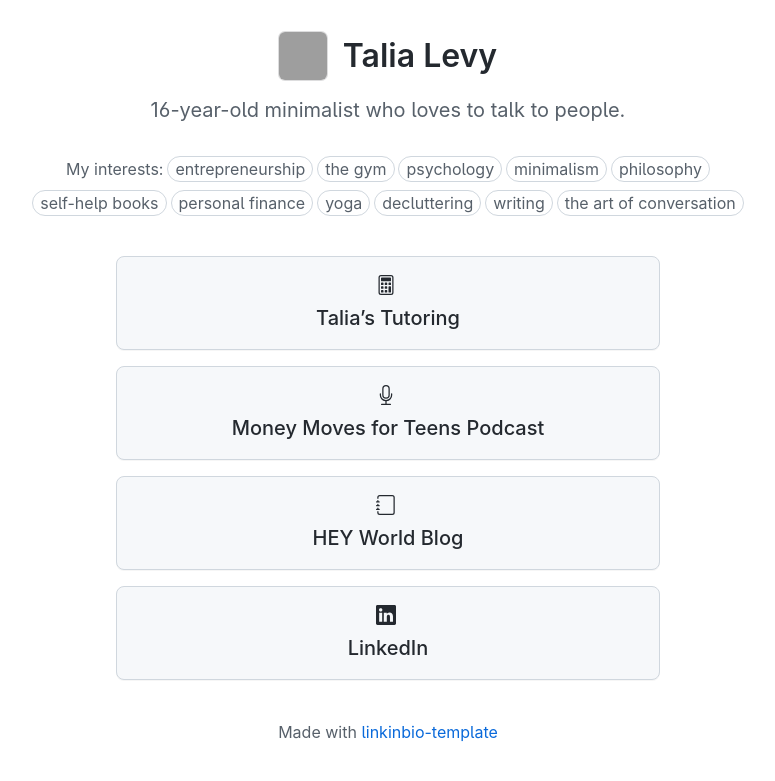
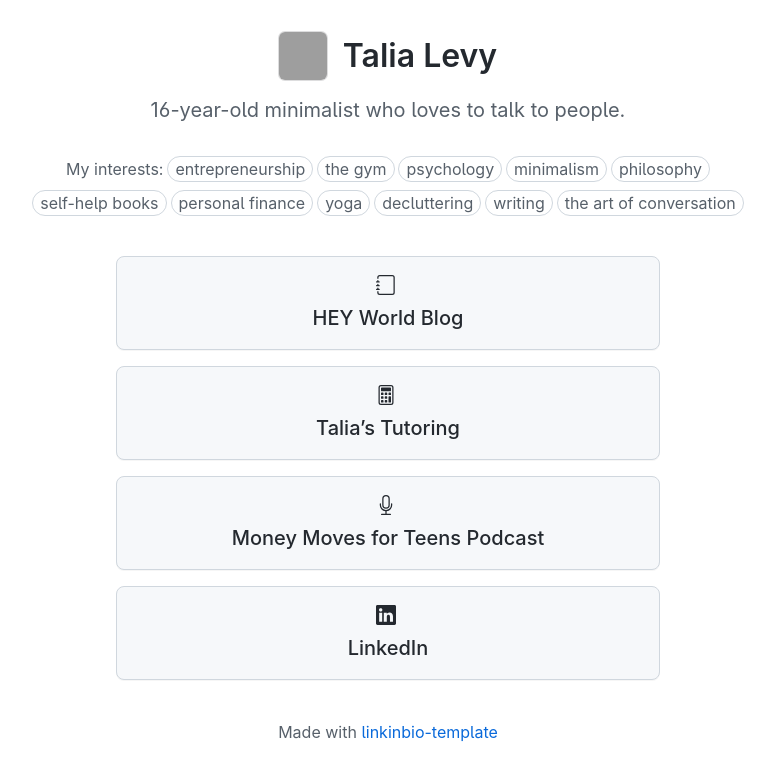
Before and after one commit to tslevy/linkinbio, a Jekyll site: the page built from index.md, in a window 1280 px wide. Shown: the top 781 px of the page, without its empty margins (252-1027 px from the left). Built offline with Jekyll 4.4.1, drawn with Linux system fonts in a browser that asks for light colours; our own code applies the rules of GitHub Pages for plain Markdown files; part of the change alters nothing that is shown; grey boxes are pictures that could not be loaded.

Commit message:
Update links.yml

```diff
--- a/_data/links.yml
+++ b/_data/links.yml
@@ -1,12 +1,12 @@
+- text: HEY World Blog
+  url: https://world.hey.com/talia
+  icon: journal
 - text: Talia’s Tutoring
   url: https://taliastutoring.com/
   icon: calculator
 - text: Money Moves for Teens Podcast
   url: https://pglevy.github.io/mm4t-site/
   icon: mic
-- text: HEY World Blog
-  url: https://world.hey.com/talia
-  icon: journal
 - text: LinkedIn
   url: https://www.linkedin.com/
   icon: linkedin
```
